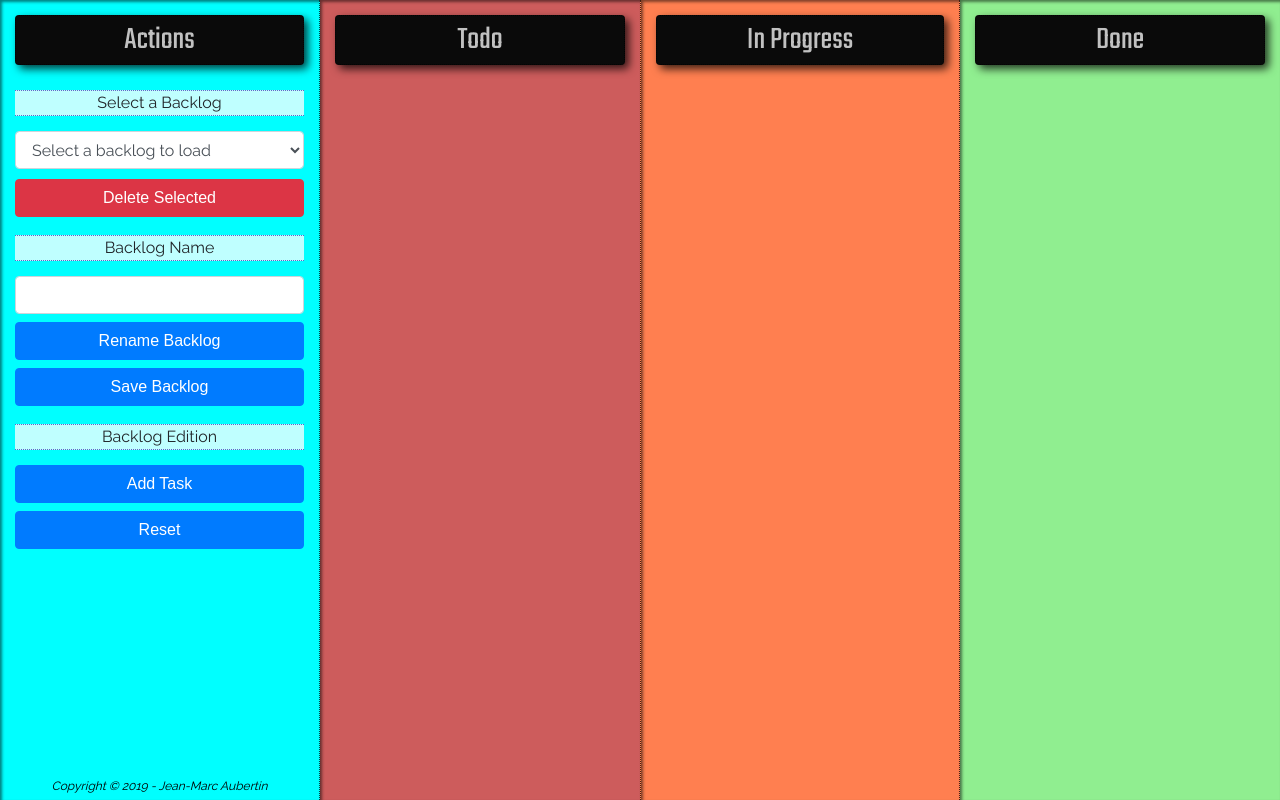
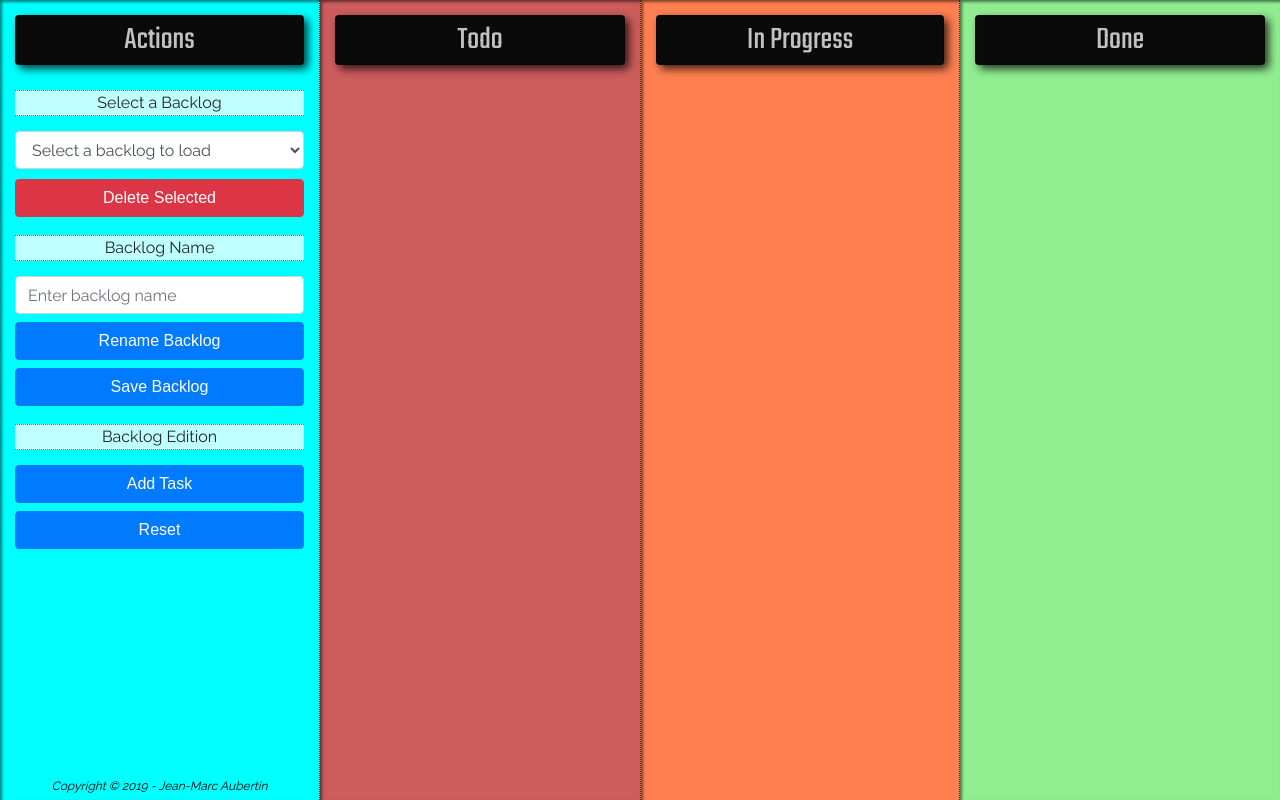
Before and after one commit to jmwfr/SimpleBacklogSCRUM, a PHP site: page / in a window 1280 px wide. Run offline with PHP 8.4, Linux system fonts and the light colour scheme; some libraries are stand-ins or nearby versions; some web fonts are replaced.

Commit message:
Added placeholder to backlog name input

```diff
--- a/index.php
+++ b/index.php
@@ -5,7 +5,7 @@
     <meta name="viewport"
           content="width=device-width, user-scalable=no, initial-scale=1.0, maximum-scale=1.0, minimum-scale=1.0">
     <meta http-equiv="X-UA-Compatible" content="ie=edge">
-    <title>Simple Backlog SCRUM</title>
+    <title>Simple SCRUM Backlog</title>
     <link rel="stylesheet" href="https://stackpath.bootstrapcdn.com/bootstrap/4.3.1/css/bootstrap.min.css"
           integrity="sha384-ggOyR0iXCbMQv3Xipma34MD+dH/1fQ784/j6cY/iJTQUOhcWr7x9JvoRxT2MZw1T" crossorigin="anonymous">
     <link href="https://fonts.googleapis.com/css?family=Kalam|Lexend+Zetta|Raleway|Teko&display=swap" rel="stylesheet">
@@ -54,7 +54,7 @@
             </div>
             <div id="backlogNameWrapper" class="mb-2">
                 <label for="backlogName" class="w-100 text-center">Backlog Name</label>
-                <input id="backlogName" class="form-control" name="backlogName" type="text">
+                <input id="backlogName" class="form-control" name="backlogName" type="text" placeholder="Enter backlog name">
                 <button id="renameBacklog" class="btn btn-primary w-100 mt-2">Rename Backlog</button>
                 <button id="saveBacklog" class="btn btn-primary w-100 mt-2">Save Backlog</button>
             </div>
```
